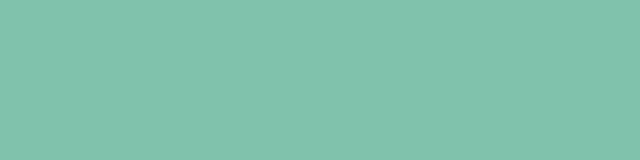
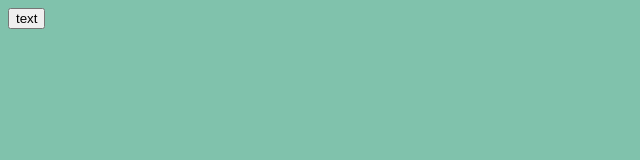
Before and after one commit to JSmith989/event-listeners, a plain HTML site: page index.html in a window 1280 px wide. Shown: the full height of the page, 0-640 px from the left. Drawn offline with Linux system fonts and the light colour scheme.

Commit message:
elementbyID, event listeners

```diff
--- a/index.html
+++ b/index.html
@@ -6,7 +6,7 @@
     <title>Document</title><link rel="stylesheet" href="main.css">
 </head>
 <body>
-
+    <button id="main-btn">text</button>
 
 
 
--- a/main.js
+++ b/main.js
@@ -1 +1,28 @@
-console.log("testing")
+const firstFunc = (arg) => {
+    return `This is a ${arg}`
+}
+
+
+
+const secondFunc = (arg2) => {
+    return `This is another ${arg2}`
+}
+
+const thirdFunc = (string3) => {
+    return "This is a sentence"
+}
+
+
+const mainButton = document.getElementById('main-btn');
+
+// console.log(mainButton)
+
+const button = document.querySelector(`#main-btn`)
+
+// console.log(button)
+
+const youClickedMe = () => {
+    console.log("You clicked me")
+}
+
+button.addEventListener ("click", youClickedMe)
```
